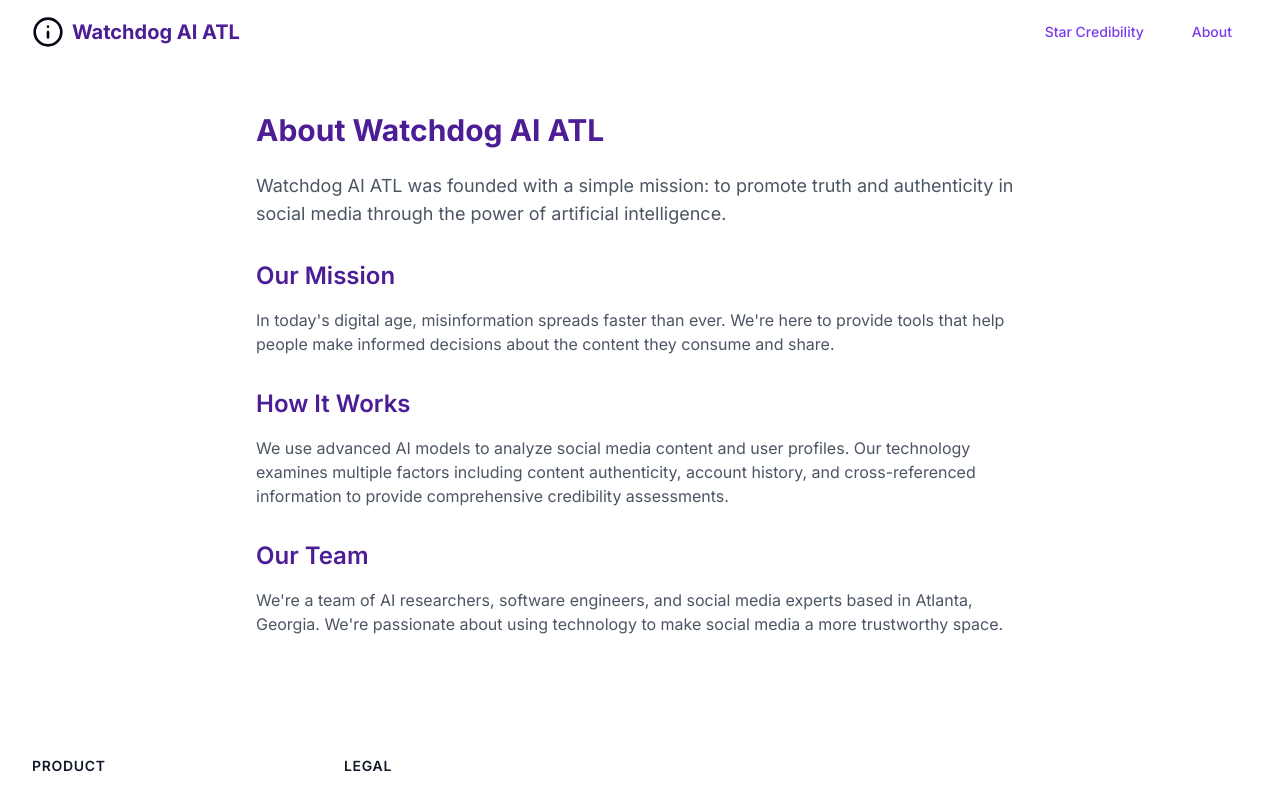
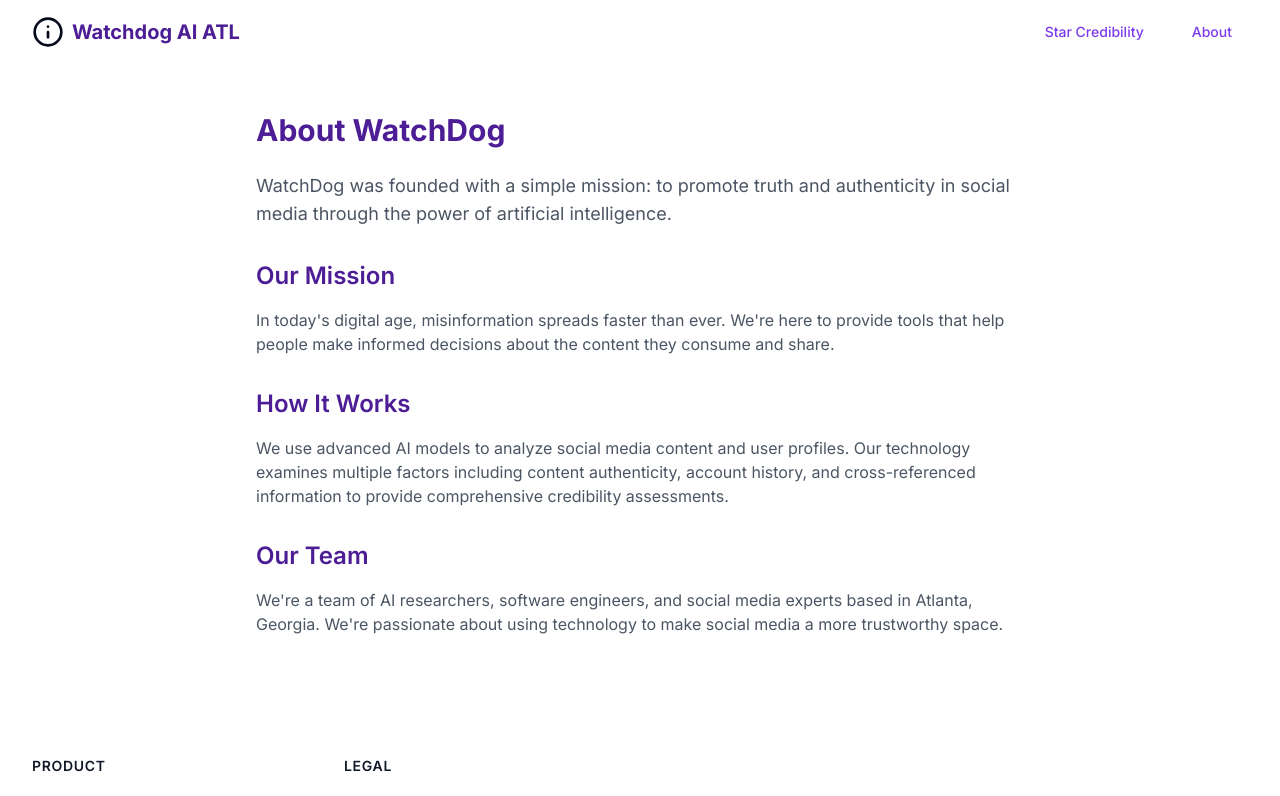
Before and after one commit to jeet-dekivadia/watchdog-aiatl, a Next.js app: page /about in a window 1280 px wide. Shown: the top 796 px of the page. Built offline with nearby package versions, Linux system fonts and the light colour scheme.

Commit message:
Update page.tsx

```diff
--- a/src/app/about/page.tsx
+++ b/src/app/about/page.tsx
@@ -1,7 +1,7 @@
 import { Metadata } from 'next'
 
 export const metadata: Metadata = {
-  title: 'About - Watchdog AI ATL',
+  title: 'About - WatchDog',
   description: 'Learn about our mission to promote truth and authenticity on social media.',
 }
 
@@ -11,12 +11,12 @@ export default function AboutPage() {
       <div className="max-w-7xl mx-auto px-4 sm:px-6 lg:px-8">
         <div className="max-w-3xl mx-auto">
           <h1 className="text-3xl font-bold text-brand-purple-900 mb-6">
-            About Watchdog AI ATL
+            About WatchDog
           </h1>
 
           <div className="prose prose-purple max-w-none">
             <p className="text-lg text-gray-600 mb-6">
-              Watchdog AI ATL was founded with a simple mission: to promote truth and authenticity
+              WatchDog was founded with a simple mission: to promote truth and authenticity
               in social media through the power of artificial intelligence.
             </p>
 
```
